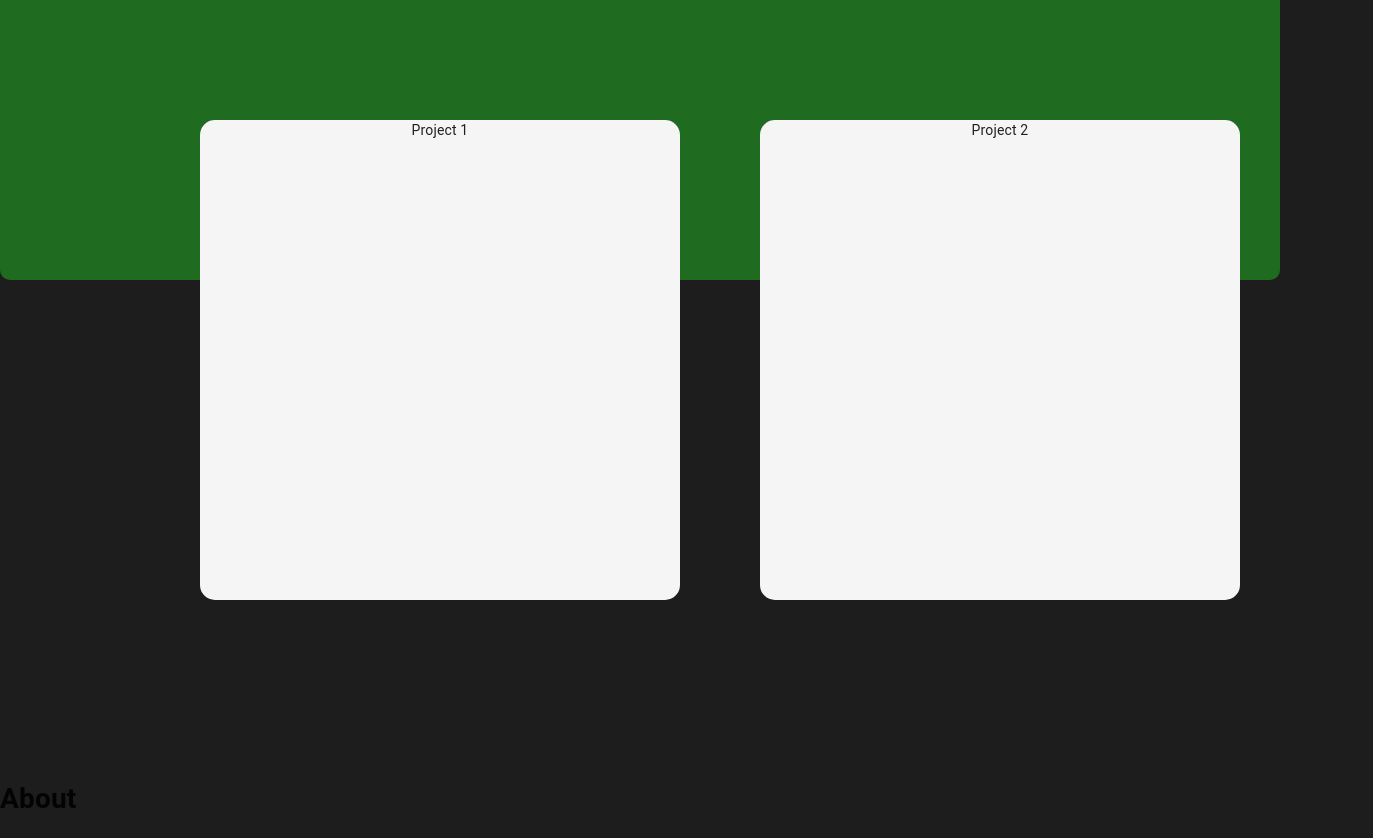
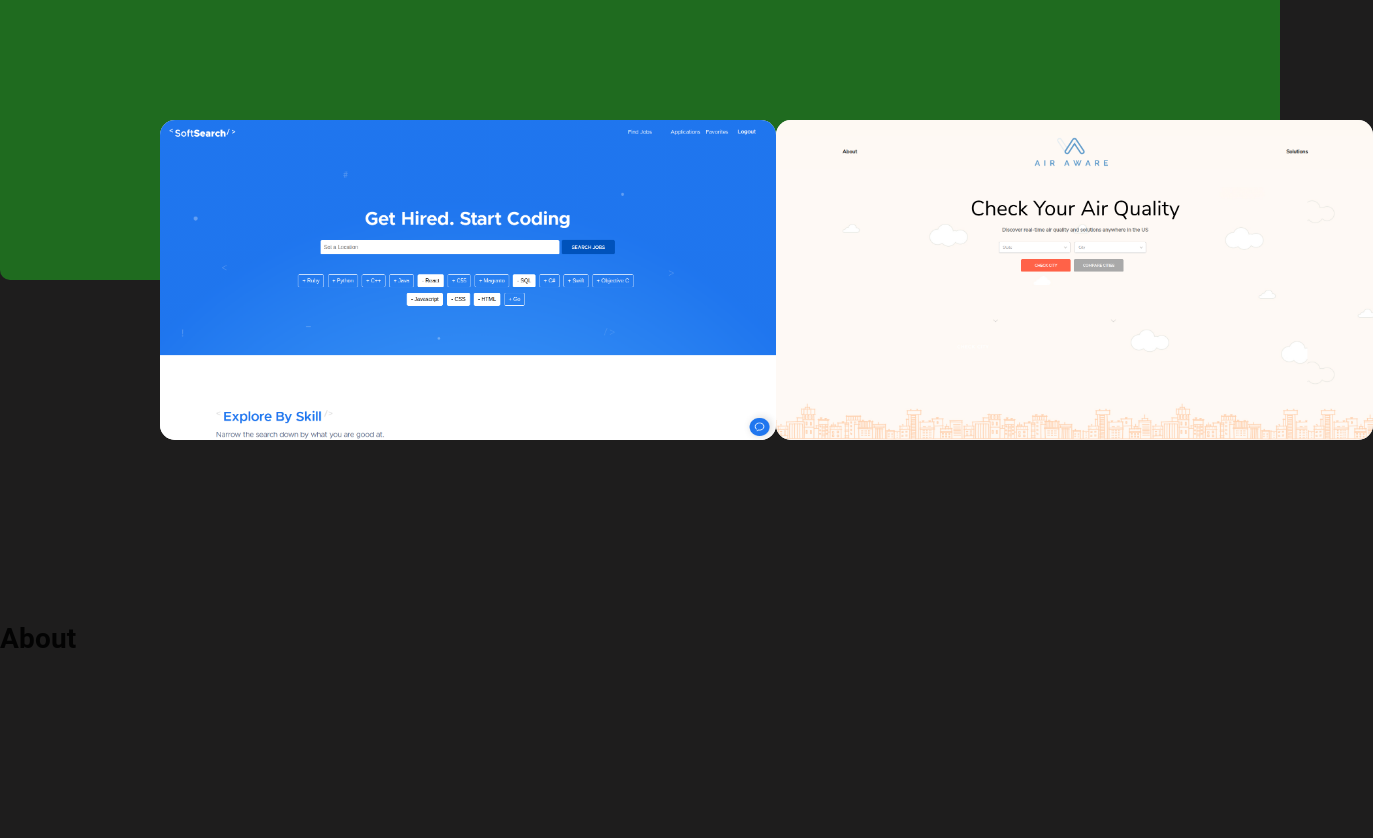
Before and after one commit to ElvisHernandez/Portfolio, a React (Create React App) app: page / in a window 1280 px wide. Shown: the part 2080-2918 px from the top of the page, 1373 px wide, since content can reach past the window. After the commit the page ends 2758 px from the top, so only its background shows below. Built offline with nearby package versions, Linux system fonts and the light colour scheme.

Commit message:
managed to get the img tags in the right position over the green projects section

```diff
--- a/src/assets/index.js
+++ b/src/assets/index.js
@@ -5,3 +5,5 @@ export { default as elvis } from './images/HernandezElvis.jpg'
 export { default as reactPNG } from './images/react.png'
 export { default as nodeServer } from './images/nodeServer.png'
 export { default as nodeJS } from './images/nodeJS.png'
+export { default as airAware } from './images/AirAware.png'
+export { default as softSearch } from './images/SoftSearch.png'
--- a/src/pages/Projects/Projects.jsx
+++ b/src/pages/Projects/Projects.jsx
@@ -1,5 +1,6 @@
 import React from 'react';
 import styles from './Projects.module.css'
+import { airAware, softSearch } from '../../assets'
 
 const Projects = () => {
     return (
@@ -7,8 +8,10 @@ const Projects = () => {
             <div className={styles.projectsIntro}><h1>Projects</h1></div>
             {/* <div className={styles.projects}></div> */}
             <div className={styles.projects}>
-                <span className={styles.project1}>Project 1</span>
-                <span className={styles.project2}>Project 2</span>
+                {/* <span className={`${styles.project} ${styles.project1}`}></span>
+                <span className={`${styles.project} ${styles.project2}`}></span> */}
+                <img className={styles.project} src={softSearch} alt="#" />
+                <img className={styles.project} src={airAware} alt="#" />
             </div>
         </div>
     );
--- a/src/pages/Projects/Projects.module.css
+++ b/src/pages/Projects/Projects.module.css
@@ -34,16 +34,28 @@
     flex-direction: row;
     justify-content: space-around;
     padding-left: 160px;
+    /* width: 100vw; */
     /* padding-bottom: 10rem; */
 }
 
-.project1, .project2 {
-    /* display: inline-block; */
+.project {
+    display: inline-block;
     /* padding-bottom: 10rem; */
     position: relative;
     bottom: 10rem;
-    height: 30rem;
-    width: 30rem;
+    height: 20rem;
+    width: auto;
+    /* transform: scale(0.3); */
     border-radius: 15px;
     background: whitesmoke;
 }
+
+/* .project1 {
+    background-image: url('../../assets/images/SoftSearch.png');
+    background-size: contain;
+    background-repeat: no-repeat;
+}
+
+.project2 {
+    background-image: url('../../assets/images/AirAware.png');
+} */
```
Also changed, not shown: src/assets/images/AirAware.png (added), src/assets/images/SoftSearch.png (added).
